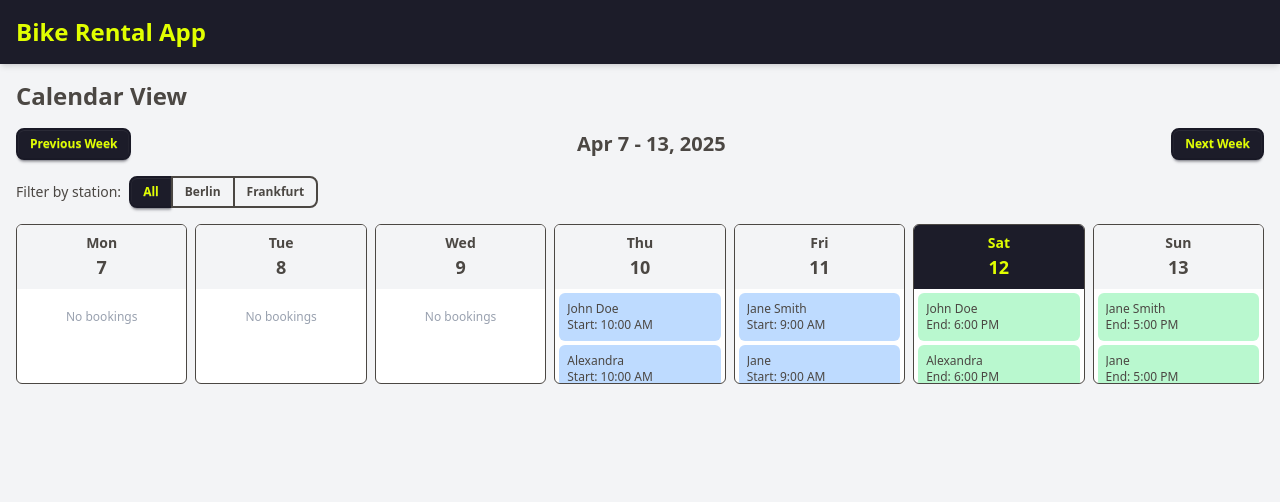
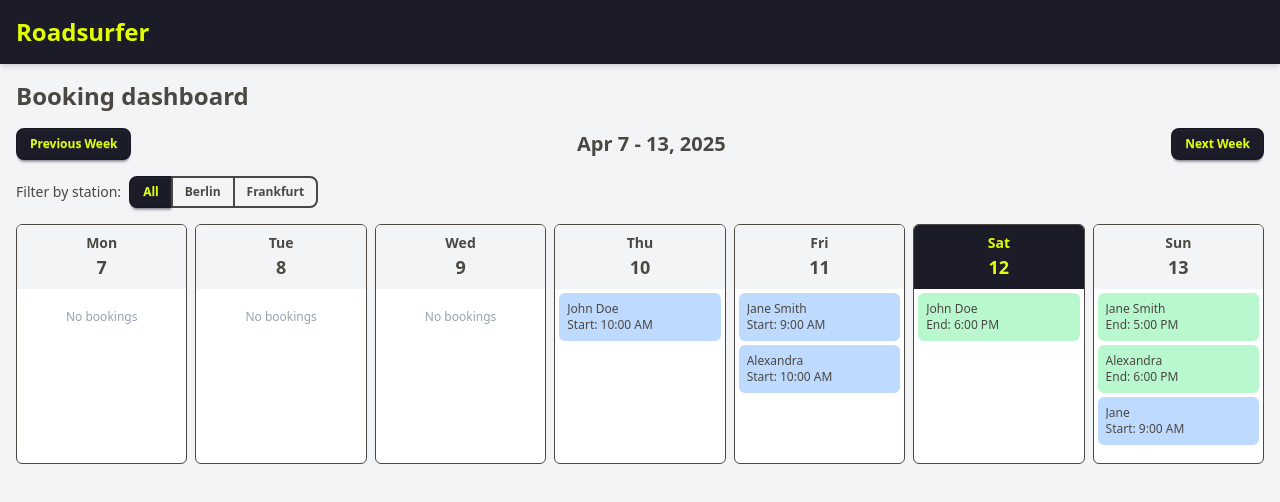
Before and after one commit to dominik01/roadsurfer, a Vue app: page / in a window 1280 px wide. Shown: the top 502 px of the page. Built offline with nearby package versions, Linux system fonts and the light colour scheme.

Commit message:
visual adjustments

```diff
--- a/src/App.vue
+++ b/src/App.vue
@@ -2,7 +2,7 @@
   <div class="min-h-screen bg-gray-100">
     <header class="bg-primary text-primary-content p-4 shadow-md">
       <div class="container mx-auto">
-        <h1 class="text-2xl font-bold">Bike Rental App</h1>
+        <h1 class="text-2xl font-bold">Roadsurfer</h1>
       </div>
     </header>
     <main class="container mx-auto p-4">
--- a/src/components/DayTile.vue
+++ b/src/components/DayTile.vue
@@ -1,5 +1,5 @@
 <template>
-  <div class="day-tile h-40 border rounded-md bg-white overflow-hidden flex flex-col">
+  <div class="day-tile h-60 border rounded-md bg-white overflow-hidden flex flex-col">
     <div
       class="day-header p-2 text-center"
       :class="{ 'bg-primary text-primary-content': isToday, 'bg-gray-100': !isToday }"
--- a/src/mocks/bookingService.ts
+++ b/src/mocks/bookingService.ts
@@ -48,37 +48,37 @@ export const mockStations: Station[] = [
     bookings: [
       {
         id: '12',
-        startDate: '2025-04-10T10:00:00',
-        endDate: '2025-04-12T18:00:00',
+        startDate: '2025-04-11T10:00:00',
+        endDate: '2025-04-13T18:00:00',
         pickupReturnStationId: '2',
         customerName: 'Alexandra',
       },
       {
         id: '13',
         customerName: 'Jane',
-        startDate: '2025-04-11T09:00:00',
-        endDate: '2025-04-13T17:00:00',
+        startDate: '2025-04-13T09:00:00',
+        endDate: '2025-04-15T17:00:00',
         pickupReturnStationId: '2',
       },
       {
         id: '14',
         customerName: 'Samantha',
-        startDate: '2025-04-14T08:00:00',
-        endDate: '2025-04-15T19:00:00',
+        startDate: '2025-04-16T08:00:00',
+        endDate: '2025-04-19T19:00:00',
         pickupReturnStationId: '2',
       },
       {
         id: '15',
         customerName: 'Roger',
-        startDate: '2025-04-15T11:00:00',
-        endDate: '2025-04-18T16:00:00',
+        startDate: '2025-04-17T11:00:00',
+        endDate: '2025-04-19T16:00:00',
         pickupReturnStationId: '2',
       },
       {
         id: '16',
         customerName: 'Jason',
-        startDate: '2025-04-17T10:30:00',
-        endDate: '2025-04-19T15:30:00',
+        startDate: '2025-04-18T10:30:00',
+        endDate: '2025-04-20T15:30:00',
         pickupReturnStationId: '2',
       },
     ],
--- a/src/views/CalendarView.vue
+++ b/src/views/CalendarView.vue
@@ -1,6 +1,6 @@
 <template>
   <div class="calendar-view">
-    <h1 class="text-2xl font-bold mb-4">Calendar View</h1>
+    <h1 class="text-2xl font-bold mb-4">Booking dashboard</h1>
     <div v-if="bookingStore.isLoading" class="flex justify-center my-8">
       <span class="loading loading-spinner loading-lg text-primary"></span>
     </div>
```
